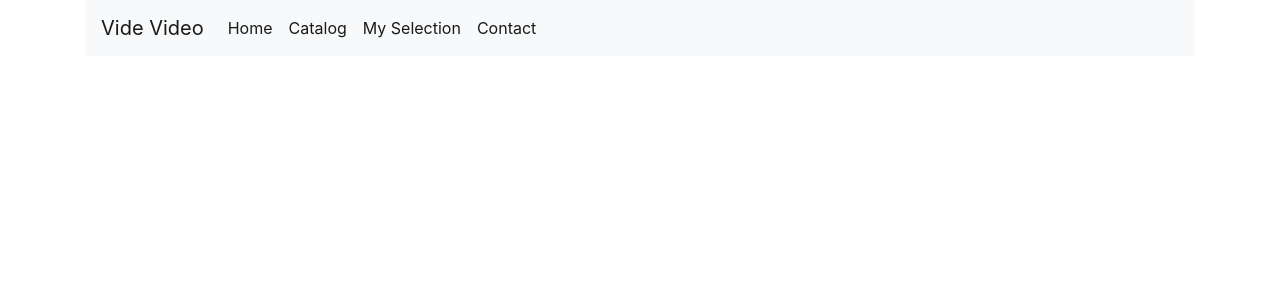
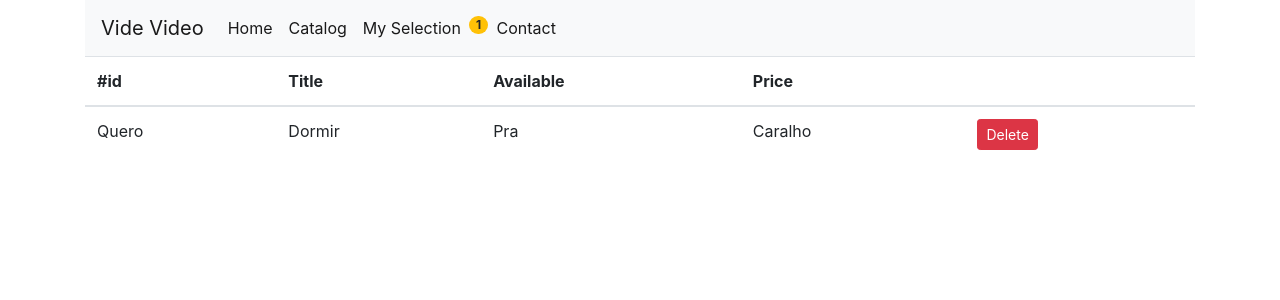
Before and after one commit to brevans25/Vide-Video, a React (Create React App) app: page /myselection in a window 1280 px wide. Shown: the top 300 px of the page. Built offline with nearby package versions, Linux system fonts and the light colour scheme.

Commit message:
MySelection Component Added, buttons added

```diff
--- a/src/App.js
+++ b/src/App.js
@@ -8,6 +8,8 @@ import Home from "./components/Home";
 import NavBar from "./components/NavBar";
 import Catalog from "./components/Catalog";
 import Trending from "./components/Trending";
+import MySelection from "./components/MySelection";
+import SelectionCounter from "./components/SelectionCounter";
 import "./App.css";
 
 const App = () => (
@@ -17,6 +19,7 @@ const App = () => (
       <Route exact path="/" component={Home} />
       <Route path="/catalog" component={Catalog} />
       <Route path="/trending" component={Trending} />
+      <Route path="/myselection" component={MySelection} />
     </div>
   </BrowserRouter>
 );
--- a/src/Components/Catalog.jsx
+++ b/src/Components/Catalog.jsx
@@ -5,8 +5,17 @@ class Catalog extends Component {
   constructor() {
     super();
     this.state = {
-      movies: []
+      movies: [],
+      available: [],
+      prices: [2.99, 4.99, 6.99],
+      moviecount: 0
     };
+  }
+
+  //For the AVAILABLE column
+  isAvailable() {
+    let randomAvailable = Math.random() >= 0.5;
+    return this.state.available[randomAvailable];
   }
 
   componentDidMount() {
@@ -26,8 +35,11 @@ class Catalog extends Component {
       });
   };
 
+  handleAdd = movie => {
+    this.setState({ moviecount: this.state.moviecount + 1 });
+  };
+
   render() {
-    console.log(this.state.movies);
     return (
       <React.Fragment>
         <div className="main-title">
@@ -42,15 +54,24 @@ class Catalog extends Component {
               <th>Title</th>
               <th>Available</th>
               <th>Price</th>
+              <th />
             </tr>
           </thead>
           <tbody>
             {this.state.movies.map(movie => (
-              <tr>
+              <tr key={movie.id}>
                 <td>{movie.id}</td>
                 <td>{movie.original_title}</td>
-                <td>{movie.popularity}</td>
-                <td>{movie.release_date}</td>
+                <td>{this.state.isAvailable}</td>
+                <td>{movie.poster_path}</td>
+                <td>
+                  <button
+                    onClick={() => this.handleAdd(movie)}
+                    className="btn btn-primary btn-sm"
+                  >
+                    Add
+                  </button>
+                </td>
               </tr>
             ))}
           </tbody>
--- /dev/null
+++ b/src/Components/MySelection.jsx
@@ -0,0 +1,40 @@
+import React, { Component } from "react";
+
+class MySelection extends Component {
+  state = {
+    movieCount: 0
+  };
+  render() {
+    return (
+      <table className="table">
+        <thead>
+          <tr>
+            <th>#id</th>
+            <th>Title</th>
+            <th>Available</th>
+            <th>Price</th>
+            <th />
+          </tr>
+        </thead>
+        <tbody>
+          <tr>
+            <td>Quero</td>
+            <td>Dormir</td>
+            <td>Pra</td>
+            <td>Caralho</td>
+            <td>
+              <button
+                onClick={() => this.handleDelete()}
+                className="btn btn-danger btn-sm"
+              >
+                Delete
+              </button>
+            </td>
+          </tr>
+        </tbody>
+      </table>
+    );
+  }
+}
+
+export default MySelection;
--- a/src/Components/NavBar.jsx
+++ b/src/Components/NavBar.jsx
@@ -35,6 +35,9 @@ const NavBar = () => {
               My Selection
             </NavLink>
           </li>
+          <li>
+            <span className="badge badge-pill badge-warning mt-2">1</span>
+          </li>
           <li className="nav-item">
             <NavLink className="nav-link" to="#">
               Contact
--- a/src/Components/SearchForm.jsx
+++ b/src/Components/SearchForm.jsx
@@ -18,9 +18,6 @@ class SearchBar extends Component {
   render() {
     return (
       <form className="search-form" onSubmit={this.handleSubmit}>
-        <label className="is-hidden" htmlFor="search">
-          Search
-        </label>
         <input
           type="search"
           onChange={this.onSearchChange}
--- /dev/null
+++ b/src/Components/SelectionCounter.jsx
@@ -0,0 +1,12 @@
+import React, { Component } from "react";
+
+class Counter extends Component {
+  state = {
+    count: 0
+  };
+  render() {
+    return <h1>Hello World!</h1>;
+  }
+}
+
+export default Counter;
```
